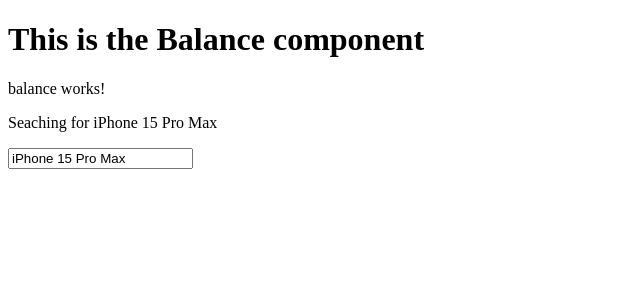
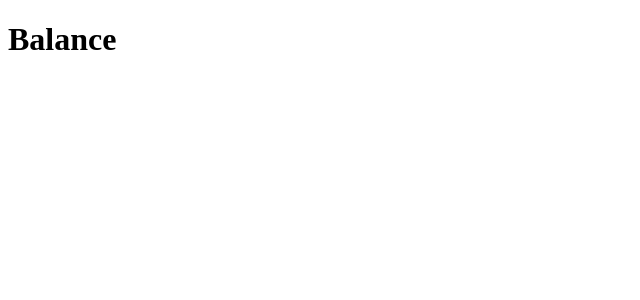
Before and after one commit to AllanAcostaM/Expenses_Tracker, an Angular app in the folder angular17_expenses_tracker/: page / in a window 1280 px wide. Shown: the top 300 px of the page, without its empty margins (0-640 px from the left). Built offline with nearby package versions, Linux system fonts and the light colour scheme.

Commit message:
Angular: Definicion y uso de parametros de componente - @Input()

```diff
--- a/angular17_expenses_tracker/src/app/app.component.html
+++ b/angular17_expenses_tracker/src/app/app.component.html
@@ -1,5 +1,5 @@
 <div class="content">
-  <app-balance />
+  <app-balance title="Balance" />
 </div>
 
 <!-- <router-outlet></router-outlet> -->
--- a/angular17_expenses_tracker/src/app/components/balance/balance.component.html
+++ b/angular17_expenses_tracker/src/app/components/balance/balance.component.html
@@ -1,7 +1 @@
-<!-- One way Bindin -->
 <h1>{{ title }}</h1>
-<p>balance works!</p>
-
-<!-- Two way binding -->
-<p>Seaching for {{ search }}</p>
-<input type="text" [(ngModel)]="search" />
--- a/angular17_expenses_tracker/src/app/components/balance/balance.component.ts
+++ b/angular17_expenses_tracker/src/app/components/balance/balance.component.ts
@@ -1,4 +1,4 @@
-import { Component } from '@angular/core';
+import { Component, Input } from '@angular/core';
 import { CommonModule } from '@angular/common';
 import { FormsModule } from '@angular/forms';
 
@@ -10,8 +10,5 @@
   styleUrl: './balance.component.scss'
 })
 export class BalanceComponent {
-  // Variable de tipo inplicito
-  title = "This is the Balance component";
-  // Variable de tipo explicito
-  search: string = "iPhone 15 Pro Max";
+  @Input() title: string = '';
 }
```
